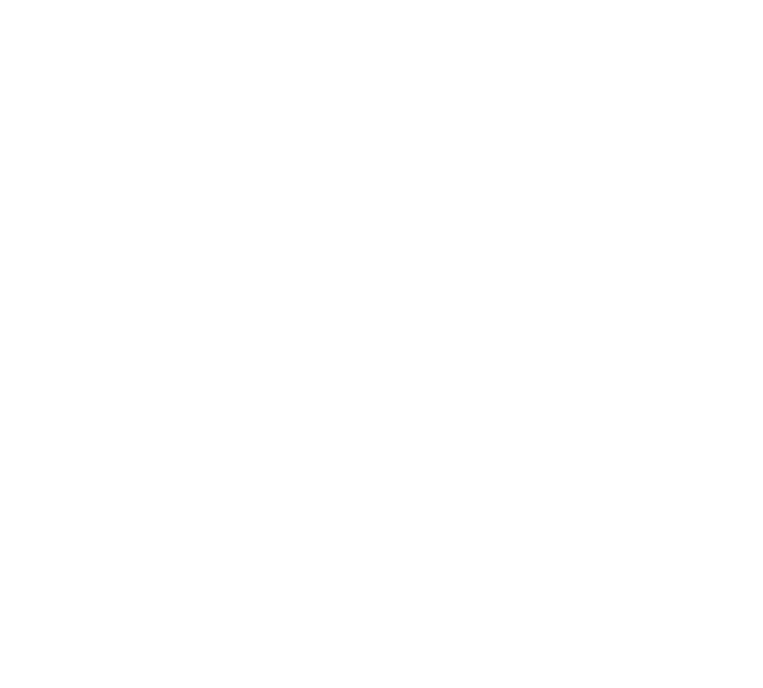
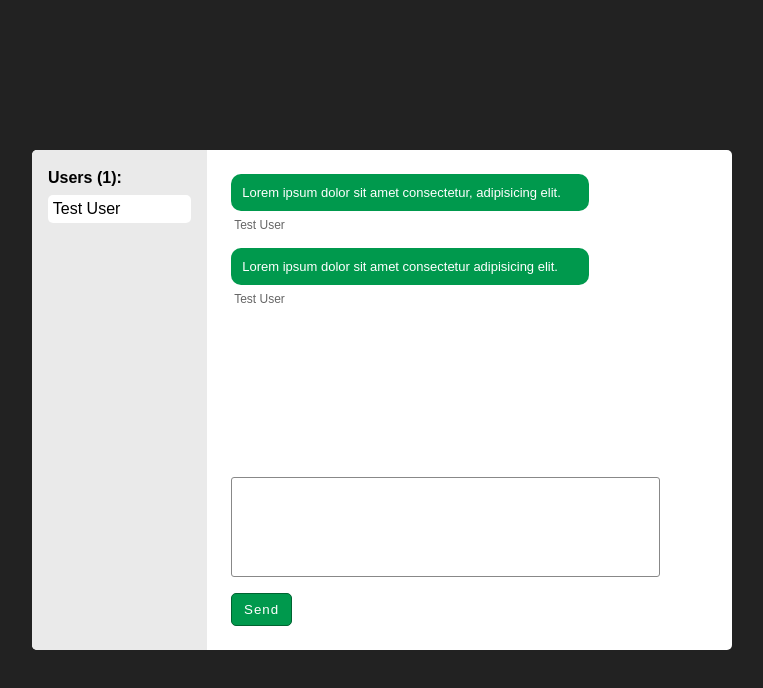
Before and after one commit to ChopickZZZ/vue-chat, a Vue app: page / in a window 1280 px wide. Before the commit this address had no page. Shown: the top 688 px of the page, without its empty margins (258-1021 px from the left). Built offline with nearby package versions, Linux system fonts and the light colour scheme.

Commit message:
added basic styles for chat

```diff
--- a/package.json
+++ b/package.json
@@ -11,6 +11,7 @@
     "express": "^4.18.1",
     "register-service-worker": "^1.7.1",
     "socket.io": "^4.5.1",
+    "socket.io-client": "^4.5.1",
     "vue": "^3.0.0",
     "vue-router": "^4.0.0-0",
     "vuex": "^4.0.0-0"
--- a/src/App.vue
+++ b/src/App.vue
@@ -1,8 +1,16 @@
-<template></template>
+<template>
+  <AppChat />
+</template>
 
 <style>
 </style>
 
 <script>
-export default {};
+import AppChat from "@/components/AppChat.vue";
+export default {
+  components: { AppChat },
+};
 </script>
+
+<style>
+</style>
--- /dev/null
+++ b/src/components/AppChat.vue
@@ -0,0 +1,123 @@
+<template>
+  <div class="chat">
+    <div class="chat__users users">
+      <h3 class="users__count">Users (1):</h3>
+      <ul class="users__list">
+        <li class="users__user">Test User</li>
+      </ul>
+    </div>
+    <div class="chat__messages messages">
+      <div class="messages__top">
+        <ul class="messages__list">
+          <li class="messages__item">
+            <span class="messages__text"
+              >Lorem ipsum dolor sit amet consectetur, adipisicing elit.</span
+            >
+            <small class="messages__sender">Test User</small>
+          </li>
+          <li class="messages__item">
+            <span class="messages__text"
+              >Lorem ipsum dolor sit amet consectetur adipisicing elit.</span
+            >
+            <small class="messages__sender">Test User</small>
+          </li>
+        </ul>
+      </div>
+      <form class="messages__bottom">
+        <textarea class="messages__area"></textarea>
+        <button class="messages__btn">Send</button>
+      </form>
+    </div>
+  </div>
+</template>
+
+<script>
+export default {};
+</script>
+
+<style scoped>
+.chat {
+  min-width: 700px;
+  min-height: 500px;
+  display: flex;
+  background-color: #fff;
+  border-radius: 5px;
+  overflow: hidden;
+}
+.chat__users {
+  flex: 0 1 25%;
+  background-color: #eaeaea;
+  padding: 1.2rem 1rem;
+}
+.users__count {
+  font-weight: 700;
+  margin-bottom: 0.5rem;
+}
+.users__user {
+  background-color: #fff;
+  padding: 0.3rem;
+  border-radius: 5px;
+}
+.users__user:not(:last-child) {
+  margin-bottom: 0.5rem;
+}
+.chat__messages {
+  flex: 0 1 75%;
+  padding: 1.5rem;
+  display: flex;
+  flex-direction: column;
+}
+.messages__top {
+  flex: 0 1 70%;
+}
+.messages__item {
+  display: flex;
+  flex-direction: column;
+  max-width: 75%;
+}
+.messages__item:not(:last-child) {
+  margin-bottom: 1rem;
+}
+.messages__item span {
+  color: #fff;
+  font-size: 13px;
+  padding: 0.7rem;
+  background-color: rgb(0, 153, 77);
+  border-radius: 10px;
+  margin-bottom: 0.4rem;
+}
+.messages__item small {
+  padding-left: 0.2rem;
+  color: #666;
+  font-size: 12px;
+}
+.messages__bottom {
+  display: flex;
+  flex-direction: column;
+  justify-content: start;
+  align-items: start;
+}
+.messages__area {
+  width: 90%;
+  min-height: 100px;
+  border: 1px solid #888;
+  border-radius: 3px;
+  margin-bottom: 1rem;
+  padding: 0.5rem;
+}
+.messages__btn {
+  display: inline-flex;
+  padding: 0.5rem 0.75rem;
+  background-color: rgb(0, 153, 77);
+  color: #fff;
+  letter-spacing: 1px;
+  border: 1px solid rgb(0, 99, 49);
+  border-radius: 5px;
+  cursor: pointer;
+  transition: 0.4s ease;
+}
+.messages__btn:hover {
+  background-color: rgb(1, 114, 57);
+  border-color: rgb(0, 87, 43);
+}
+</style>
--- a/src/main.js
+++ b/src/main.js
@@ -2,8 +2,8 @@
 import App from './App.vue'
 import router from './router'
 import store from './store'
+import "./style.css";
 
 createApp(App)
    .use(store)
-   .use(router)
    .mount('#app')
--- /dev/null
+++ b/src/style.css
@@ -0,0 +1,49 @@
+*,
+*::before,
+*::after {
+   box-sizing: border-box;
+}
+
+body {
+   padding: 0;
+   margin: 0;
+   overflow: hidden;
+   background-color: #222;
+   font-family: Arial, Helvetica, sans-serif;
+}
+
+h1,
+h2,
+h3,
+h4,
+h5,
+h6 {
+   font-size: inherit;
+   font-weight: normal;
+   padding: 0;
+   margin: 0;
+}
+
+ul {
+   list-style: none;
+   padding: 0;
+   margin: 0;
+}
+
+textarea {
+   resize: none;
+   border: none;
+   outline: none;
+   font-family: inherit;
+   font-size: inherit;
+}
+
+#app {
+   width: 100%;
+   height: 100vh;
+   display: flex;
+   justify-content: center;
+   align-items: center;
+   flex-direction: column;
+   overflow: hidden;
+}
```
Also changed, not shown: server.js (+6 -2 lines), 1 other file (tests, documents, lock files or other folders).
